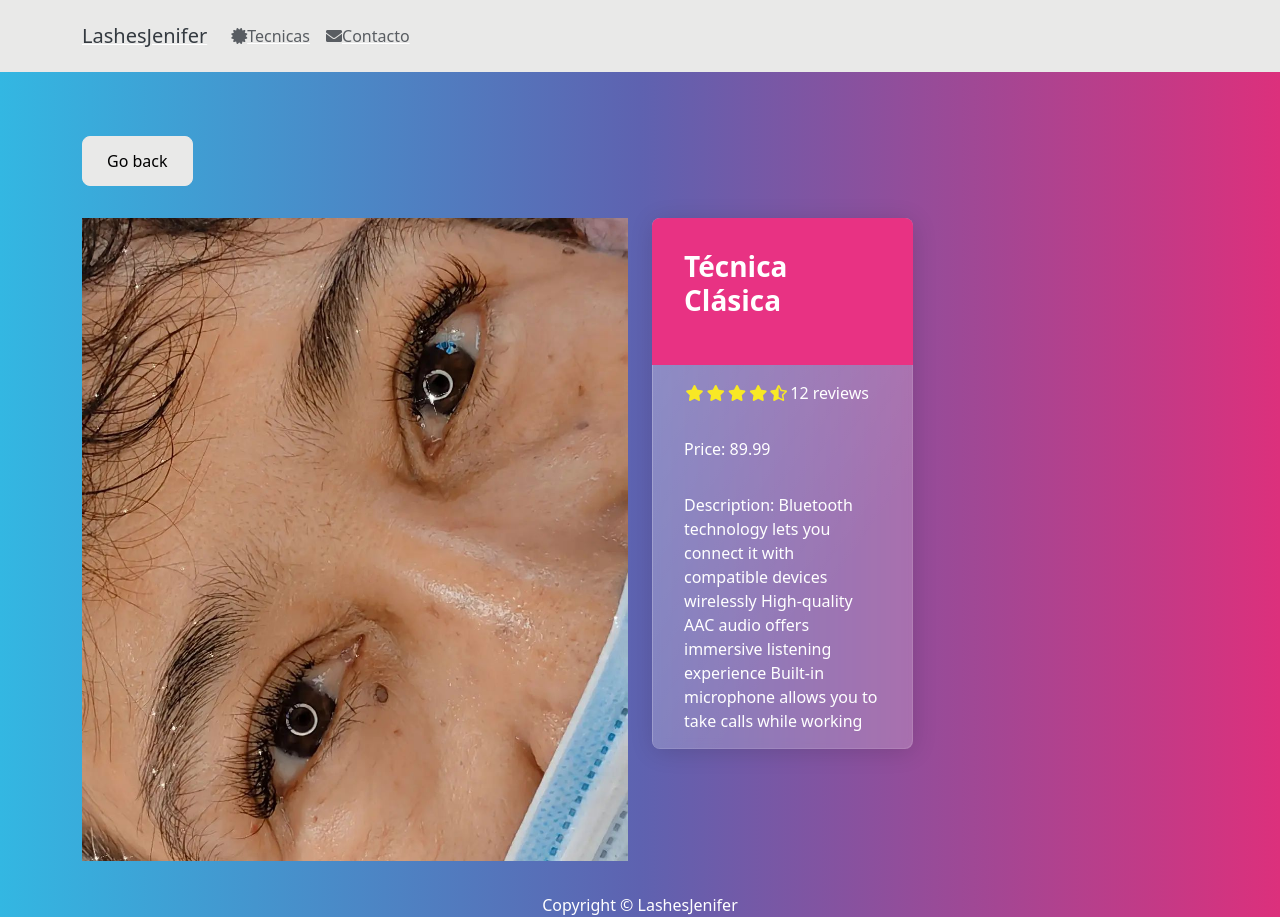
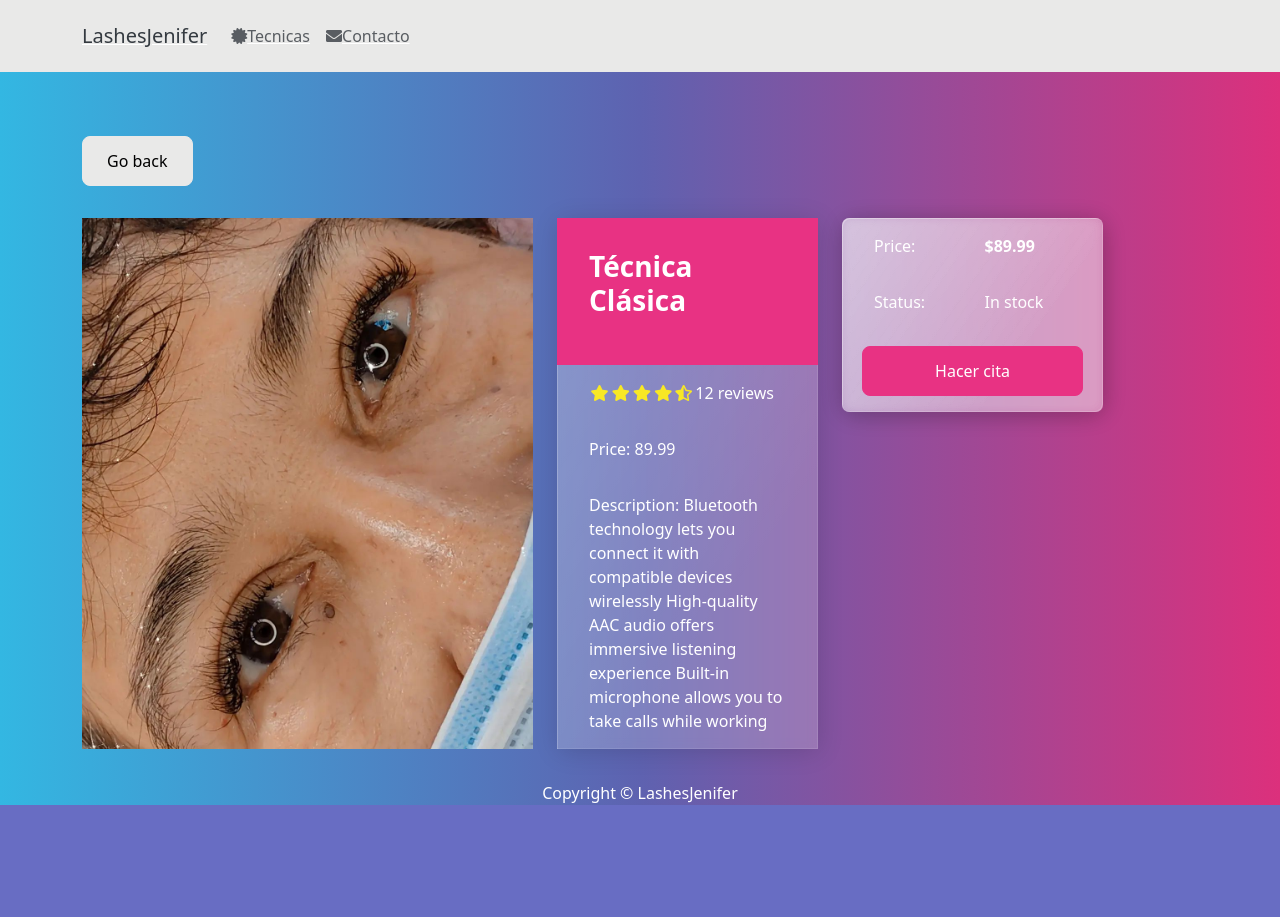
Before and after one commit to tiburciomzt/Lashes-Jenifer, a React (Create React App) app in the folder frontend/: page /tecnica/1 in a window 1280 px wide. After the commit the page ends 805 px from the top, so only its background shows below. Built offline with nearby package versions, Linux system fonts and the light colour scheme.

Commit message:
agregando nuevas columnas, boton agendar cita

```diff
--- a/frontend/src/pages/Detailtecnicascreen.js
+++ b/frontend/src/pages/Detailtecnicascreen.js
@@ -12,12 +12,12 @@ function Detailtecnicascreen() {
         <div>
             <Link to='/tecnicas' className='btn btn-light my-3'> Go back </Link>
             <Row>
-                <Col md={6}>
+                <Col md={5}>
                     <Image src={tecnic.image} alt={tecnic.name} fluid/>
                 </Col>
 
                 <Col md={3}>
-                    <ListGroup as='ul'>
+                    <ListGroup variant='flush' as='ul'>
                         <ListGroupItem as='li' active> <h3>{tecnic.name}</h3></ListGroupItem>
 
                         <ListGroupItem>
@@ -35,6 +35,34 @@ function Detailtecnicascreen() {
                     </ListGroup>
                 </Col>
 
+                <Col md={3}>
+                    <Card>
+                        <ListGroup variant="flush">
+                            <ListGroupItem>
+                                <Row>
+                                    <Col>Price: </Col>
+                                    <Col><strong>${tecnic.price}</strong></Col>
+                                </Row>
+                            </ListGroupItem>
+
+                            <ListGroupItem>
+                                <Row>
+                                    <Col>Status: </Col>
+                                    <Col>{tecnic.countInStock >0 ? 'In stock' : 'Out stock' }</Col>
+                                </Row>
+                            </ListGroupItem>
+
+                            <ListGroupItem>
+                                <Row>
+                                <Button className='btn-block' type='button'>Hacer cita</Button>
+                                </Row>
+                            </ListGroupItem>
+
+                        </ListGroup>
+
+                    </Card>
+                </Col>
+
             </Row>
         </div>
     )
```
